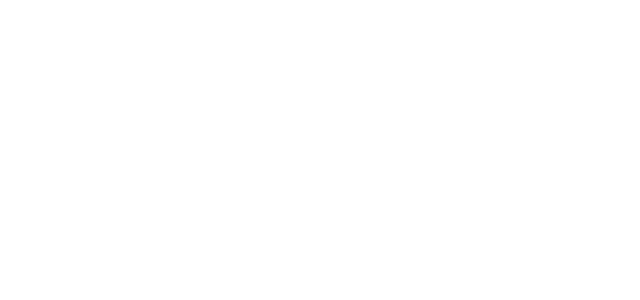
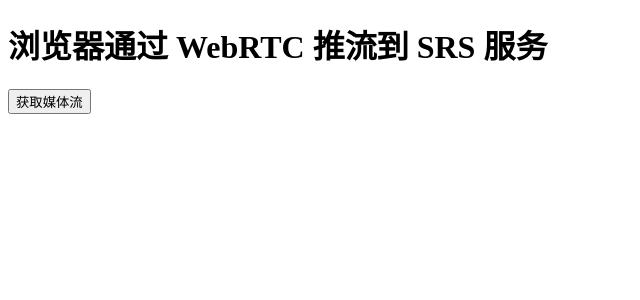
Before and after one commit to fengstats/webrtc-srs, a Vue app: page / in a window 1280 px wide. Shown: the top 300 px of the page, without its empty margins (0-640 px from the left). Built offline with nearby package versions, Linux system fonts and the light colour scheme; the HTML template or start-up script is replaced by a standard one.

Commit message:
feat: invite 部分

```diff
--- a/src/App.vue
+++ b/src/App.vue
@@ -1,5 +1,44 @@
-<template></template>
+<template>
+  <h1>浏览器通过 WebRTC 推流到 SRS 服务</h1>
 
-<script setup lang="ts"></script>
+  <div class="control">
+    <button @click="getUserMedia">获取媒体流</button>
+  </div>
+  <div v-if="!isSupportRTC" p="y-4" color="red">该浏览器不支持 RTCPeerConnection，请尝试切换 Chrome</div>
+
+  <div m="t-4">
+    <video ref="localVideoRef" muted autoplay class="w-160 h-auto border-1 border-solid border-blue"></video>
+  </div>
+</template>
+
+<script setup lang="ts">
+import { ref } from 'vue'
+
+const isSupportRTC = ref<boolean>(true)
+
+// 1. 创建一个 RTCPeerConnection 对象
+const rtcPC = ref<RTCPeerConnection>()
+rtcPC.value = new RTCPeerConnection()
+if (!rtcPC.value) isSupportRTC.value = false
+
+console.log(rtcPC.value)
+
+const localVideoRef = ref<HTMLVideoElement>()
+const localStream = ref<MediaStream>()
+
+const getUserMedia = async () => {
+  // 2. 获取媒体流返回 MediaStream 赋值给本地流
+  const stream = await navigator.mediaDevices.getDisplayMedia({ audio: true, video: true })
+  localStream.value = stream
+  localVideoRef.value!.srcObject = stream
+
+  // 3. 获取本地流遍历轨道，插入到 rtcPC 里面
+  stream.getTracks().forEach((streamTrack) => {
+    rtcPC.value?.addTrack(streamTrack)
+  })
+
+  console.log(stream)
+}
+</script>
 
 <style></style>
```
